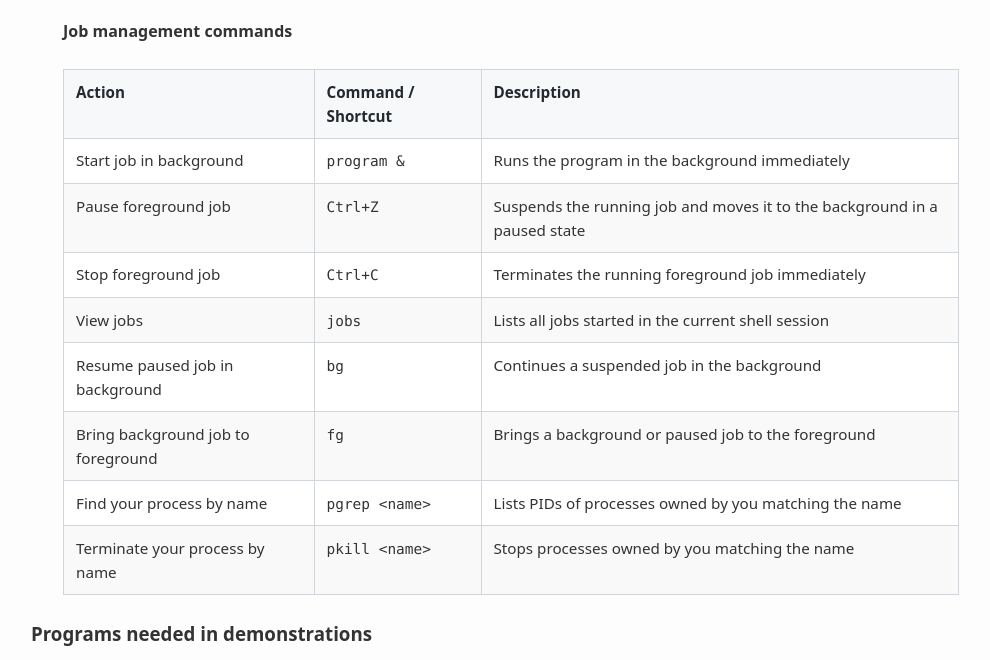
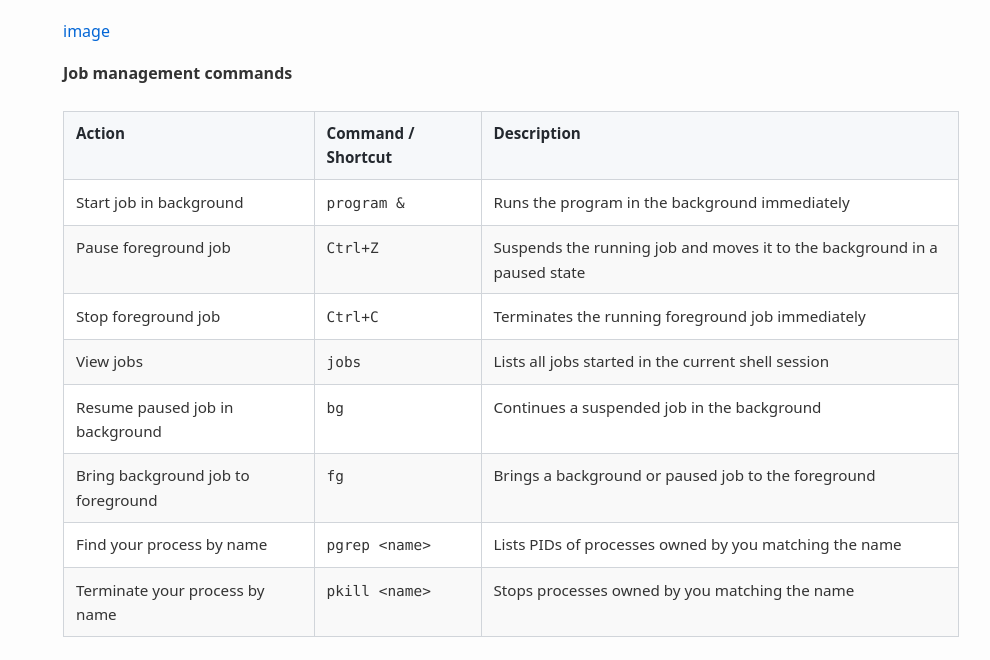
Before and after one commit to averkoc/lx, a Jekyll site: the page built from docs/ws7.md, in a window 1280 px wide and 900 px high, scrolled down 388 px, cut to the strip 240-900 px from the top of the window. Shown: the whole strip, without its empty margins (129-1119 px from the left). Built offline with Jekyll 4.4.1, drawn with Linux system fonts in a browser that asks for light colours.

Commit message:
Update ws7.md with image link
Added image link to ws7.md and retained original image tag.

```diff
--- a/docs/ws7.md
+++ b/docs/ws7.md
@@ -8,6 +8,8 @@
 In this workshop, we focus on managing our own user processes. You’ll learn how to run programs interactively in the foreground or silently in the background. While a program is running in the foreground, you can pause it with `Ctrl+Z` and then resume it in the background using `bg`. To bring a background job back to the foreground, use `fg`. You can also stop a foreground job with `Ctrl+C`, check job status with jobs, and locate or terminate your own processes by name using `pgrep` and `pkill`.
 
 <img width="614" height="360" alt="image" src="docs/images/a24812307964.png" />
+
+[image](images/a24812307964.png)
 
 
 
```
